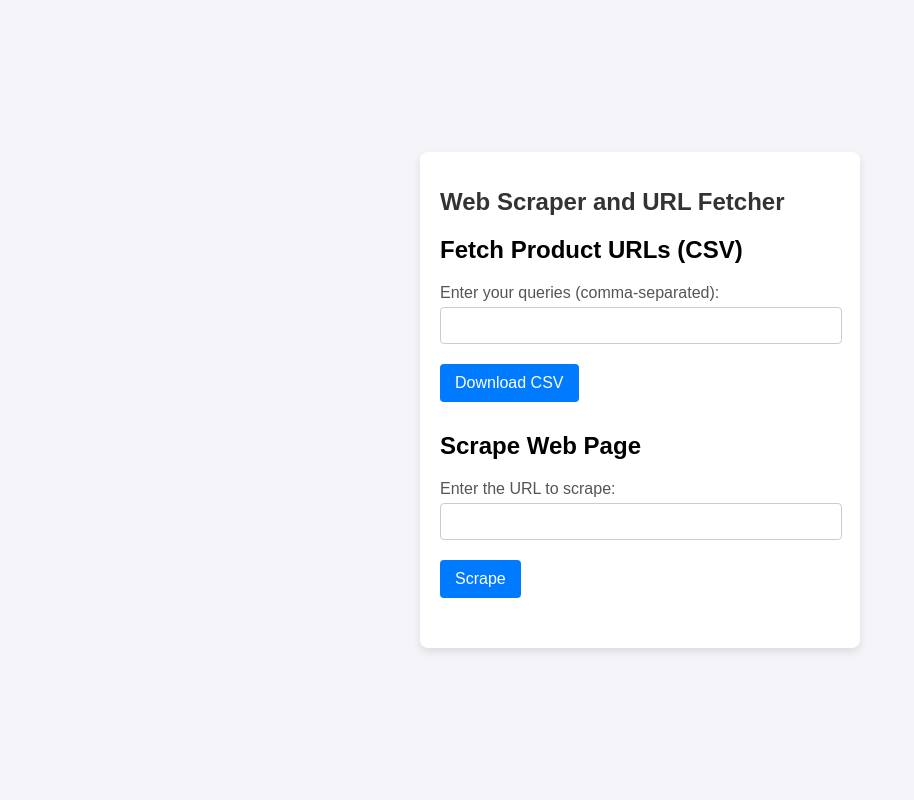
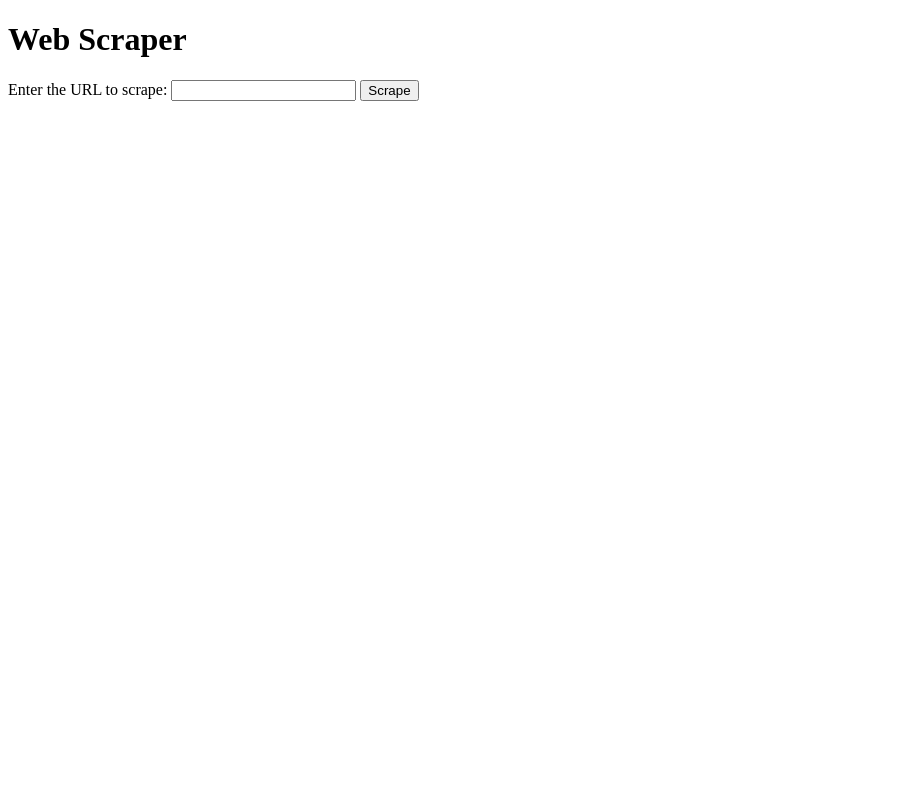
Before and after one commit to Smirnov-Artem/Avito-Parser, a Flask app: page / in a window 1280 px wide. Shown: the whole page, without its empty margins (0-914 px from the left). Run offline with Flask 3, Linux system fonts and the light colour scheme.

Commit message:
Update index.html

```diff
--- a/templates/index.html
+++ b/templates/index.html
@@ -3,81 +3,14 @@
 <head>
     <meta charset="UTF-8">
     <meta name="viewport" content="width=device-width, initial-scale=1.0">
-    <title>Web Scraper and URL Fetcher</title>
-    <style>
-        body {
-            font-family: Arial, sans-serif;
-            background-color: #f4f4f9;
-            margin: 0;
-            padding: 0;
-            display: flex;
-            justify-content: center;
-            align-items: center;
-            height: 100vh;
-        }
-        .container {
-            background-color: #ffffff;
-            padding: 20px;
-            border-radius: 8px;
-            box-shadow: 0 4px 8px rgba(6, 4, 4, 0.1);
-            max-width: 400px;
-            width: 100%;
-        }
-        h1 {
-            font-size: 1.5em;
-            margin-bottom: 20px;
-            color: #333;
-        }
-        label {
-            font-size: 1em;
-            color: #555;
-        }
-        input[type="text"] {
-            width: calc(100% - 20px);
-            padding: 10px;
-            margin-top: 5px;
-            margin-bottom: 20px;
-            border: 1px solid #ccc;
-            border-radius: 4px;
-        }
-        button {
-            background-color: #007bff;
-            color: #ffffff;
-            border: none;
-            padding: 10px 15px;
-            border-radius: 4px;
-            cursor: pointer;
-            font-size: 1em;
-        }
-        button:hover {
-            background-color: #0056b3;
-        }
-        .form-section {
-            margin-bottom: 30px;
-        }
-    </style>
+    <title>Simple Scraper</title>
 </head>
 <body>
-    <div class="container">
-        <h1>Web Scraper and URL Fetcher</h1>
-
-        <div class="form-section">
-            <h2>Fetch Product URLs (CSV)</h2>
-            <form method="post" action="/fetch-urls">
-                <label for="queries">Enter your queries (comma-separated):</label><br>
-                <input type="text" id="queries" name="queries" required><br>
-                <button type="submit">Download CSV</button>
-            </form>
-        </div>
-
-        <div class="form-section">
-            <h2>Scrape Web Page</h2>
-            <form method="post" action="/scrape">
-                <label for="url">Enter the URL to scrape:</label><br>
-                <input type="text" id="url" name="url" required><br>
-                <button type="submit">Scrape</button>
-            </form>
-        </div>
-    </div>
+    <h1>Web Scraper</h1>
+    <form action="/scrape" method="POST">
+        <label for="url">Enter the URL to scrape:</label>
+        <input type="text" id="url" name="url" required>
+        <button type="submit">Scrape</button>
+    </form>
 </body>
 </html>
```
